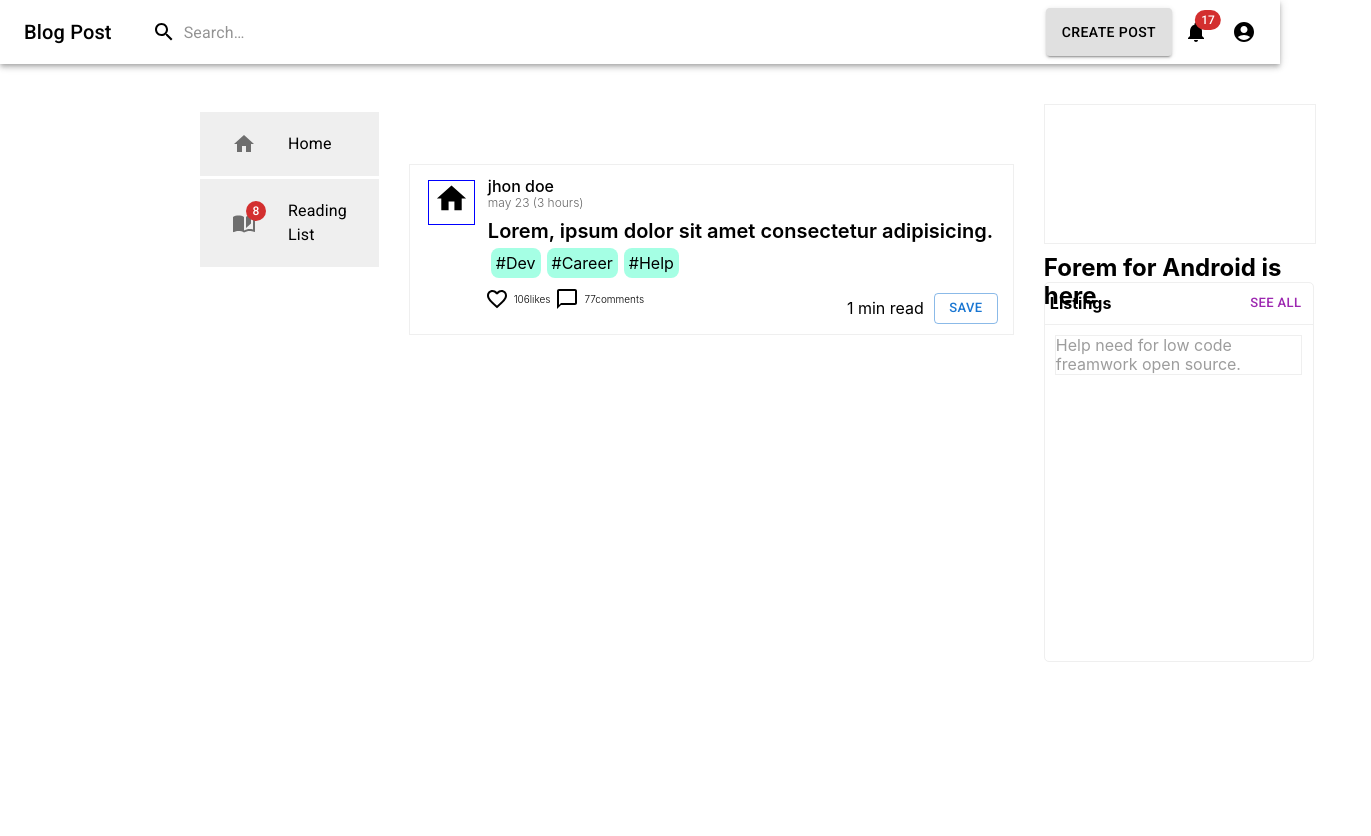
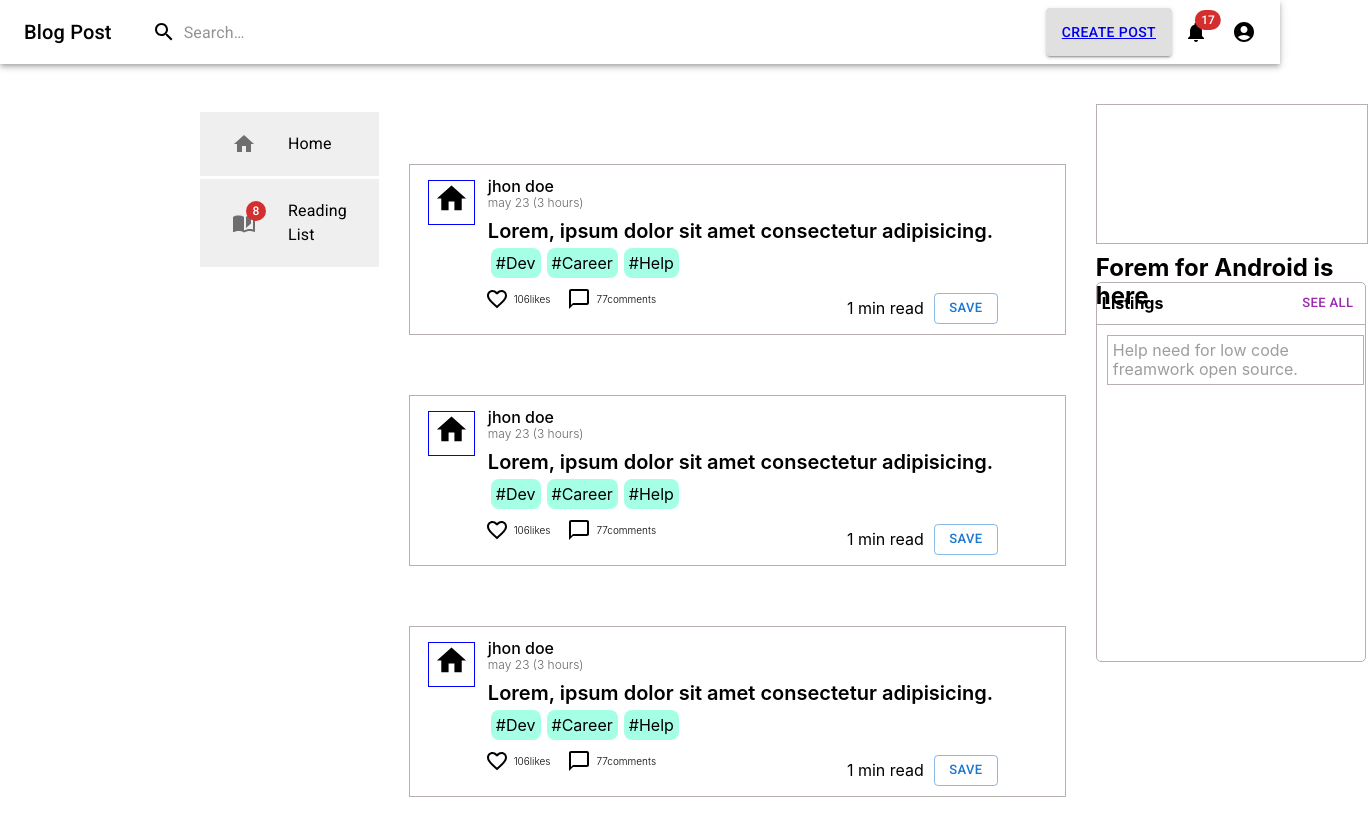
Before and after one commit to Amrita-padhy/blog-post, a React (Create React App) app in the folder UI/: page /home in a window 1280 px wide. Shown: the whole page, 1371 px wide, since content can reach past the window. Before the commit the page ends 800 px from the top, so only its background shows below. Built offline with nearby package versions, Linux system fonts and the light colour scheme.

Commit message:
create create-post page

```diff
--- a/UI/src/App.css
+++ b/UI/src/App.css
@@ -133,10 +133,14 @@ p {
 
 /* cards */
 
+.cards {
+  display: block;
+}
+
 .blog_posts {
 width: 625px;
 height: 145px;
-border: 1px solid #efefef;
+border: 1px solid #b9afaf;
 margin-top: 60px;
 display: flex;
 justify-content: start;
@@ -185,6 +189,7 @@ line-height: 23px;
 color: #000000;
 margin-top: 10px;
 margin-bottom: 10px;
+cursor: pointer;
 }
 .tags > span {
   /* size: 10px; */
@@ -246,7 +251,7 @@ left: 1071px;
 top: 154px;
 
 /* background: url(.jpg), #FFFFFF; */
-border: 1px solid #EFEFEF;
+border: 1px solid #b9afaf;
 }
 .adds_heading {
   /* Forem for Android is here */
@@ -268,7 +273,7 @@ height: 380px;
 left: 1071px;
 top: 367px;
 background: #FFFFFF;
-border: 1px solid #EFEFEF;
+border: 1px solid #b9afaf;
 border-radius: 5px;
 
 }
@@ -277,7 +282,7 @@ border-radius: 5px;
   justify-content: space-between;
   align-items: center;
   padding: 5px;
-  border-bottom: 1px solid #EFEFEF;
+  border-bottom: 1px solid #b9afaf;
 
 }
 .see_all_btn{
@@ -300,7 +305,58 @@ font-size: 16px;
 line-height: 19px;
 color: #9D9D9D;
 margin: 10px;
-border: 1px solid #EFEFEF;
-
+border: 1px solid #b9afaf;
+padding: 5px;
+/* text-align: center; */
 
 }
+ /* create post body */
+
+ .create_Post_Body {
+  /* position: absolute; */
+  width: 712px;
+  height: 453px;
+  background: #FFFFFF;
+  border: 5px solid #CACACA;
+  display: block;
+  margin-left: auto;
+  margin-right: auto;
+  margin-top: 10px;
+
+ }
+ .header {
+   display: inline-block;
+   margin:10px 40px ;
+ }
+ .createPost_btns {
+  width: 712px;
+  height: 30px;
+  background-color: #CACACA;
+ }
+ .fotter {
+   text-align: center;
+   margin-top: 20px;
+ }
+ .fotter_btns {
+  width: 712px;
+   margin-left: auto;
+   margin-right: auto;
+   margin-top: 10px;
+  display: flex;
+  justify-content: flex-start;
+  align-items: center;
+ }
+
+ .fotter_btns > button {
+   margin-right: 3px;
+ }
+
+ .title_input{
+   font-size: 2.5rem !important;
+ }
+
+ textarea{
+   outline: none;
+   border: none;
+   font-size: 2rem;
+ }
--- a/UI/src/App.js
+++ b/UI/src/App.js
@@ -6,6 +6,7 @@ import Loginpage from './pages/Loginpage.js';
 import Regpage from './pages/Regpage';
 import Home from './pages/HomePage';
 import ForgetPassword from './pages/ForgetPassword';
+import CreatePost from './pages/CreatePost';
 
 function App() {
   return (
@@ -15,6 +16,7 @@ function App() {
         <Route path='/registration' element={<Regpage />}></Route>
         <Route path='/home' element={<Home />}></Route>
         <Route path='/forget-password' element={<ForgetPassword />}></Route>
+        <Route path='/create-post' element={<CreatePost />}></Route>
 
       </Routes>
     </BrowserRouter>
--- a/UI/src/components/Navbar.js
+++ b/UI/src/components/Navbar.js
@@ -12,7 +12,7 @@ import SearchIcon from '@mui/icons-material/Search';
 import AccountCircle from '@mui/icons-material/AccountCircle';
 import NotificationsIcon from '@mui/icons-material/Notifications';
 import Button from '@mui/material/Button';
-
+import {Link} from 'react-router-dom'
 const Navbar = () => {
   const Search = styled("div")(({ theme }) => ({
     position: "relative",
@@ -83,7 +83,8 @@ const Navbar = () => {
         <Box sx={{ display: { xs: "none", md: "flex" } }}>
         <Button color="inherit"
         variant="contained">
-          Create Post
+          <Link to="/create-post">Create Post </Link>
+
         </Button>
           <IconButton
             size="large"
--- a/UI/src/components/cards.js
+++ b/UI/src/components/cards.js
@@ -2,11 +2,14 @@ import React from "react";
 import HomeIcon from "@mui/icons-material/Home";
 import FavoriteBorderIcon from "@mui/icons-material/FavoriteBorder";
 import ChatBubbleOutlineIcon from "@mui/icons-material/ChatBubbleOutline";
-import Typography from "@mui/material/Typography";
+import IconButton from '@mui/material/IconButton';
+
 
 import Button from "@mui/material/Button";
 const Cards = () => {
   return (
+    <>
+    <div className="cards">
     <main className="blog_posts">
       <div className="posts_icon">
         <HomeIcon fontSize="large" />
@@ -24,10 +27,24 @@ const Cards = () => {
         {/*  */}
         <div className="futter">
           <div className="like-comments">
+          <IconButton
+            size="large"
+            edge="end"
+            aria-haspopup="true"
+            color="inherit"
+          >
             <FavoriteBorderIcon />
+          </IconButton>
             <span className="like_btn">106likes</span>
-
+            {/*  */}
+            <IconButton
+            size="large"
+            edge="end"
+            aria-haspopup="true"
+            color="inherit"
+          >
             <ChatBubbleOutlineIcon />
+          </IconButton>
             <span>77comments</span>
           </div>
           <div className="btn">
@@ -39,6 +56,105 @@ const Cards = () => {
         </div>
       </div>
     </main>
+    {/*  */}
+    <main className="blog_posts">
+      <div className="posts_icon">
+        <HomeIcon fontSize="large" />
+      </div>
+
+      <div className="posts_details">
+        <h3>jhon doe</h3>
+        <h5>may 23 (3 hours)</h5>
+        <h2>Lorem, ipsum dolor sit amet consectetur adipisicing.</h2>
+        <div className="tags">
+          <span className="tag-1">#Dev</span>
+          <span className="tag-2">#Career</span>
+          <span className="tag-3">#Help</span>
+        </div>
+        {/*  */}
+        <div className="futter">
+          <div className="like-comments">
+          <IconButton
+            size="large"
+            edge="end"
+            aria-haspopup="true"
+            color="inherit"
+          >
+            <FavoriteBorderIcon />
+          </IconButton>
+            <span className="like_btn">106likes</span>
+            {/*  */}
+            <IconButton
+            size="large"
+            edge="end"
+            aria-haspopup="true"
+            color="inherit"
+          >
+            <ChatBubbleOutlineIcon />
+          </IconButton>
+            <span>77comments</span>
+          </div>
+          <div className="btn">
+            <span>1 min read</span>
+            <Button variant="outlined" size="small">
+              save
+            </Button>
+          </div>
+        </div>
+      </div>
+    </main>
+{/*  */}
+<main className="blog_posts">
+      <div className="posts_icon">
+        <HomeIcon fontSize="large" />
+      </div>
+
+      <div className="posts_details">
+        <h3>jhon doe</h3>
+        <h5>may 23 (3 hours)</h5>
+        <h2>Lorem, ipsum dolor sit amet consectetur adipisicing.</h2>
+        <div className="tags">
+          <span className="tag-1">#Dev</span>
+          <span className="tag-2">#Career</span>
+          <span className="tag-3">#Help</span>
+        </div>
+        {/*  */}
+        <div className="futter">
+          <div className="like-comments">
+          <IconButton
+            size="large"
+            edge="end"
+            aria-haspopup="true"
+            color="inherit"
+          >
+            <FavoriteBorderIcon />
+          </IconButton>
+            <span className="like_btn">106likes</span>
+            {/*  */}
+            <IconButton
+            size="large"
+            edge="end"
+            aria-haspopup="true"
+            color="inherit"
+          >
+            <ChatBubbleOutlineIcon />
+          </IconButton>
+            <span>77comments</span>
+          </div>
+          <div className="btn">
+            <span>1 min read</span>
+            <Button variant="outlined" size="small">
+              save
+            </Button>
+          </div>
+        </div>
+      </div>
+    </main>
+
+    </div>
+
+    </>
+
   );
 };
 
--- /dev/null
+++ b/UI/src/pages/CreatePost.js
@@ -0,0 +1,164 @@
+import React, { useState } from "react";
+import TextField from "@mui/material/TextField";
+import { Link, useNavigate } from "react-router-dom";
+import AppBar from "@mui/material/AppBar";
+import Toolbar from "@mui/material/Toolbar";
+import IconButton from "@mui/material/IconButton";
+import Typography from "@mui/material/Typography";
+import Box from "@mui/material/Box";
+import Button from "@mui/material/Button";
+import CloseIcon from "@mui/icons-material/Close";
+import Input from "@mui/material/Input";
+import { useTheme } from "@mui/material/styles";
+import OutlinedInput from "@mui/material/OutlinedInput";
+// import  StandardInput from "@mui/material/OutlinedInput";
+import InputLabel from "@mui/material/InputLabel";
+import MenuItem from "@mui/material/MenuItem";
+import FormControl from "@mui/material/FormControl";
+import Select from "@mui/material/Select";
+import TextareaAutosize from '@mui/material/TextareaAutosize';
+import { height } from "@mui/system";
+
+const ariaLabel = { "aria-label": "description" };
+
+const ITEM_HEIGHT = 48;
+const ITEM_PADDING_TOP = 8;
+const MenuProps = {
+  PaperProps: {
+    style: {
+      maxHeight: ITEM_HEIGHT * 4.5 + ITEM_PADDING_TOP,
+      width: 250,
+    },
+  },
+};
+
+const names = [
+  "Oliver Hansen",
+  "Van Henry",
+  "April Tucker",
+  "Ralph Hubbard",
+  "Omar Alexander",
+  "Carlos Abbott",
+  "Miriam Wagner",
+  "Bradley Wilkerson",
+  "Virginia Andrews",
+  "Kelly Snyder",
+];
+function getStyles(name, personName, theme) {
+    return {
+      fontWeight:
+        personName.indexOf(name) === -1
+          ? theme.typography.fontWeightRegular
+          : theme.typography.fontWeightMedium,
+    };
+  }
+const CreatePost = () => {
+  const theme = useTheme();
+  const [personName, setPersonName] = useState([]);
+
+  const handleChange = (event) => {
+    const {
+      target: { value },
+    } = event;
+    setPersonName(
+      // On autofill we get a stringified value.
+      typeof value === "string" ? value.split(",") : value
+    );
+  };
+
+  return (
+    <>
+      {/* create post */}
+
+      {/* navbar section */}
+      <Box sx={{ flexGrow: 1 }}>
+            <AppBar position="static" color="transparent">
+              <Toolbar>
+                <Typography variant="h6" component="div" sx={{ flexGrow: 1 }}>
+                  Blog Post
+                </Typography>
+                <IconButton
+                  size="large"
+                  edge="start"
+                  color="inherit"
+                  aria-label="menu"
+                  sx={{ mr: 2 }}
+                >
+                  <Link to="/home">
+                    <CloseIcon />
+                  </Link>
+                </IconButton>
+              </Toolbar>
+            </AppBar>
+          </Box>
+
+      <div className="create_Post_Body">
+
+        <div className="header">
+          <Button variant="outlined" color="primary">
+            add a cover image
+          </Button>
+          <Input
+          className="title_input"
+            fullWidth
+            placeholder="New post title here"
+            inputProps={ariaLabel}
+          />
+          {/*  */}
+          <div>
+          <FormControl sx={{ m: 1, width: 300 }}>
+
+        {/* <InputLabel variant="standard" id="demo-multiple-name-label">add upto 4 tags</InputLabel> */}
+
+
+
+        <Select
+
+          labelId="demo-multiple-name-label"
+          id="demo-multiple-name"
+          multiple
+          value={personName}
+          onChange={handleChange}
+
+          MenuProps={MenuProps}
+        >
+          {names.map((name) => (
+            <MenuItem
+              key={name}
+              value={name}
+              style={getStyles(name, personName, theme)}
+            >
+              {name}
+            </MenuItem>
+          ))}
+        </Select>
+      </FormControl>
+          </div>
+        </div>
+        <div className="createPost_btns">
+
+        </div>
+        <div className="fotter">
+
+        <TextareaAutosize
+        fullWidth
+      aria-label=""
+      minRows={3}
+      placeholder="Write your post content here..."
+      style={{ width: 612 ,height:200,border:null }}
+    />
+        </div>
+      </div>
+      {/* fotter button sec */}
+      <div className="fotter_btns">
+      <Button variant="outlined" color="primary">
+            publish
+          </Button>
+          <Button variant="outlined" color="primary">
+            save draft
+          </Button>
+           </div>
+    </>
+  );
+};
+export default CreatePost;
--- a/UI/src/pages/Loginpage.js
+++ b/UI/src/pages/Loginpage.js
@@ -3,6 +3,7 @@ import { Link, useNavigate } from "react-router-dom";
 import Button from '@mui/material/Button'
 import TextField from '@mui/material/TextField';
 import Alert from '@mui/material/Alert';
+import {login} from '../util/firebase'
 // import Visibility from '@mui/icons-material/Visibility';
 // import VisibilityOff from '@mui/icons-material/VisibilityOff';
 const Loginpage = () => {
@@ -16,30 +17,32 @@ const Loginpage = () => {
   const [isSubmit, setIsSubmit] = useState(false);
 
   // functions
-  const handleSubmit = (e) => {
+  const handleSubmit = async (e) => {
     e.preventDefault();
     setFormErrors(validate(inputValues));
     setIsSubmit(true);
 
+await login(inputValues)
+
     //
-    const usersDetails = JSON.parse(localStorage.getItem("usersList"));
-    // console.log(usersDetails);
+    // const usersDetails = JSON.parse(localStorage.getItem("usersList"));
+    // // console.log(usersDetails);
 
-    const user = usersDetails.filter((user) => {
-      if (
-        user.email === inputValues.email &&
-        user.password === inputValues.password
-      ) {
-        return user;
-      }
-    });
-    console.log(user);
-    if (user.length) {
-        navigate('/home')
-    }else{
-        alert("User Invalid")
+    // const user = usersDetails.filter((user) => {
+    //   if (
+    //     user.email === inputValues.email &&
+    //     user.password === inputValues.password
+    //   ) {
+    //     return user;
+    //   }
+    // });
+    // console.log(user);
+    // if (user.length) {
+    //     navigate('/home')
+    // }else{
+    //     alert("User Invalid")
 
-    }
+    // }
   };
   // useEfect
   useEffect(() => {
@@ -112,7 +115,7 @@ const Loginpage = () => {
             />
 
         </div>
-        <Button className="logIn"
+        <Button type="sumbit" className="logIn"
         variant="contained">logIn</Button>
           {/* <button className="logIn">Log In</button> */}
 
--- a/UI/src/util/firebase.js
+++ b/UI/src/util/firebase.js
@@ -1,5 +1,6 @@
 import { initializeApp } from "firebase/app";
 import { getAuth, signInWithEmailAndPassword } from "firebase/auth";
+
 const firebaseConfig = {
   apiKey: "AIzaSyBrHC_yghDNy7TptRJ_ADD6bL8A2FbvAb8",
   authDomain: "react-demo-e1d88.firebaseapp.com",
@@ -14,15 +15,18 @@ const firebaseConfig = {
 export const app = initializeApp(firebaseConfig);
 const auth = getAuth(app);
 export const login = async (data) => {
+  try {
+
     const { user } = await signInWithEmailAndPassword(
       auth,
       data.email,
       data.password
     );
     console.log(user);
-  if (user.uid) {
-    return true;
-  } else {
-    return false;
+    if (user) {
     }
+  } catch (error) {
+    alert(error.message)
+  }
+  console.log(data);
 };
```
Also changed, not shown: 1 other file (tests, documents, lock files or other folders). Lines whose indentation alone changed are shown as unchanged.
